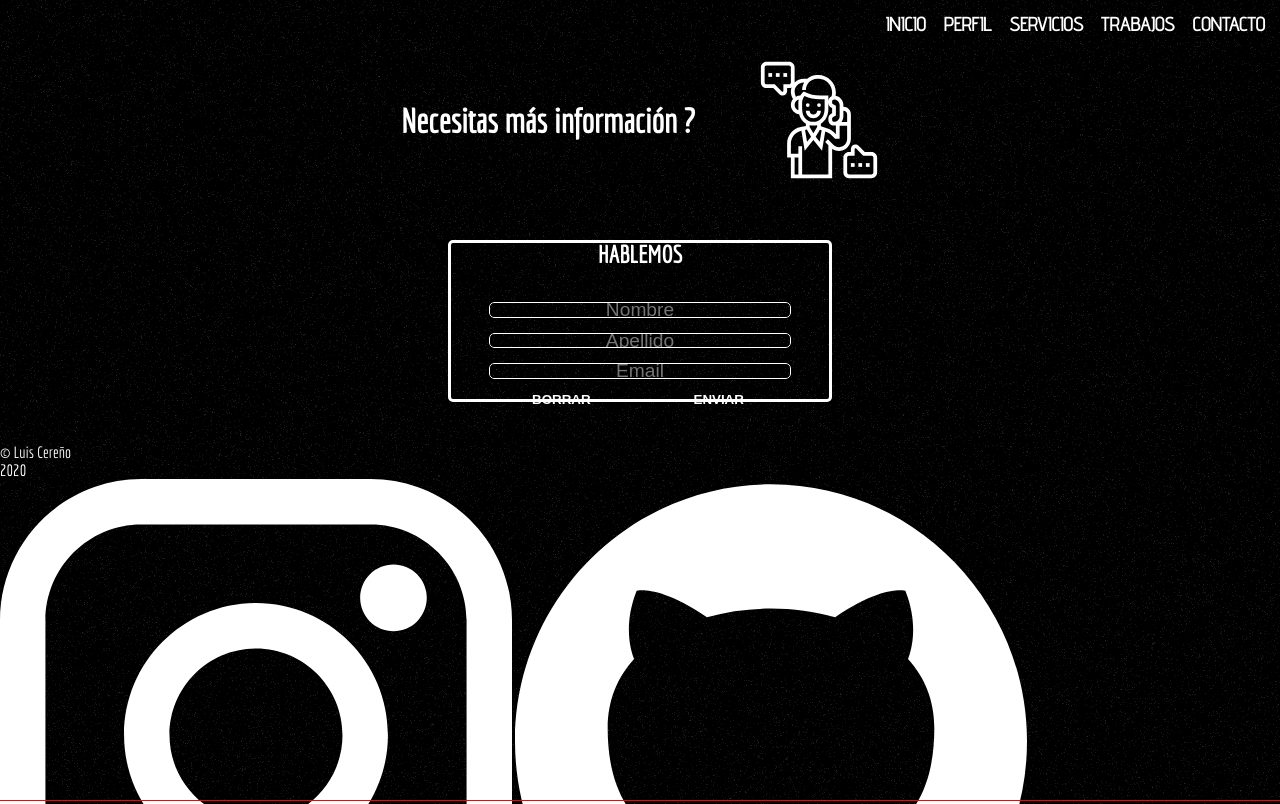
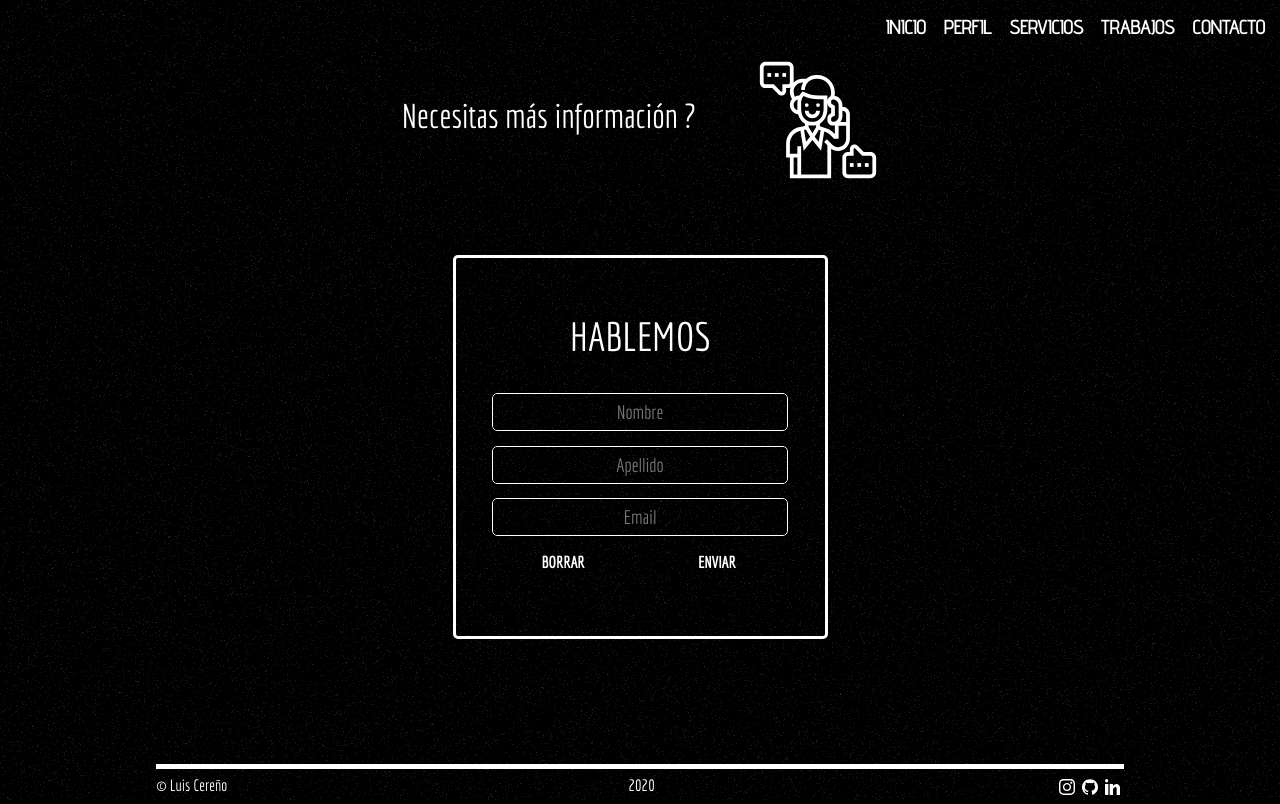
Before and after one commit to torrescereno/dev-web-coder, a plain HTML site: page conacto.html in a window 1280 px wide. Shown: the top 804 px of the page. Drawn offline with nearby package versions, Linux system fonts and the light colour scheme.

Commit message:
Corrección de errores sección de contacto

```diff
--- a/conacto.html
+++ b/conacto.html
@@ -3,12 +3,16 @@
     <head>
         <meta charset="utf-8"/>
         <meta content="width=device-width, initial-scale=1.0" name="viewport"/>
-        <link href="https://fonts.googleapis.com/css2?family=Advent+Pro&display=swap" rel="stylesheet"/>
-        <link href="https://fonts.googleapis.com/css2?family=Economica&display=swap" rel="stylesheet"/>
         <title>
             Contacto
         </title>
+        <!-- Bootstrap 4.5 -->
+        <link crossorigin="anonymous" href="https://cdn.jsdelivr.net/npm/bootstrap@4.5.3/dist/css/bootstrap.min.css" integrity="sha384-TX8t27EcRE3e/ihU7zmQxVncDAy5uIKz4rEkgIXeMed4M0jlfIDPvg6uqKI2xXr2" rel="stylesheet"/>
+        <!-- Estilos -->
         <link href="css/estilo.css" rel="stylesheet"/>
+        <!-- Google Fonts-->
+        <link href="https://fonts.googleapis.com/css2?family=Advent+Pro&display=swap" rel="stylesheet"/>
+        <link href="https://fonts.googleapis.com/css2?family=Economica&display=swap" rel="stylesheet"/>
     </head>
     <body>
         <header>
@@ -42,8 +46,8 @@
                 </ul>
             </nav>
         </header>
-        <main id="principal">
-            <section id="contact">
+        <main class="container-fluid" id="principal">
+            <div class="row justify-content-center vh-100 p-0 m-0" id="contact">
                 <div id="contact-title">
                     <h1>
                         Necesitas más información ?
@@ -73,8 +77,10 @@
                     </form>
                 </div>
                 <!-- FOOTER -->
-                <footer>
-                    <div>
+                <footer class="row justify-content-end align-items-end w-75 p-0 m-0" id="footer-main">
+                    <div class="container-fluid">
+                        <div class="row justify-content-center align-items-center">
+                            <div class="row justify-content-between align-items-center" id="footer-content">
                                 <p>
                                     © Luis Cereño
                                 </p>
@@ -93,8 +99,10 @@
                                     </a>
                                 </span>
                             </div>
+                        </div>
+                    </div>
                 </footer>
-            </section>
+            </div>
         </main>
     </body>
 </html>
--- a/css/estilo.css
+++ b/css/estilo.css
@@ -231,12 +231,7 @@ nav ul li a:hover {
 /* CONTACTO */
 
 #contact {
-    width: 100vw;
-    height: 100vh;
     min-height: 800px;
-    outline: 1px solid red;
-    display: flex;
-    flex-direction: column;
 }
 #contact-title {
     width: 100%;
```
Also changed, not shown: trabajos.html (+9 -5 lines). Lines whose indentation alone changed are shown as unchanged.
